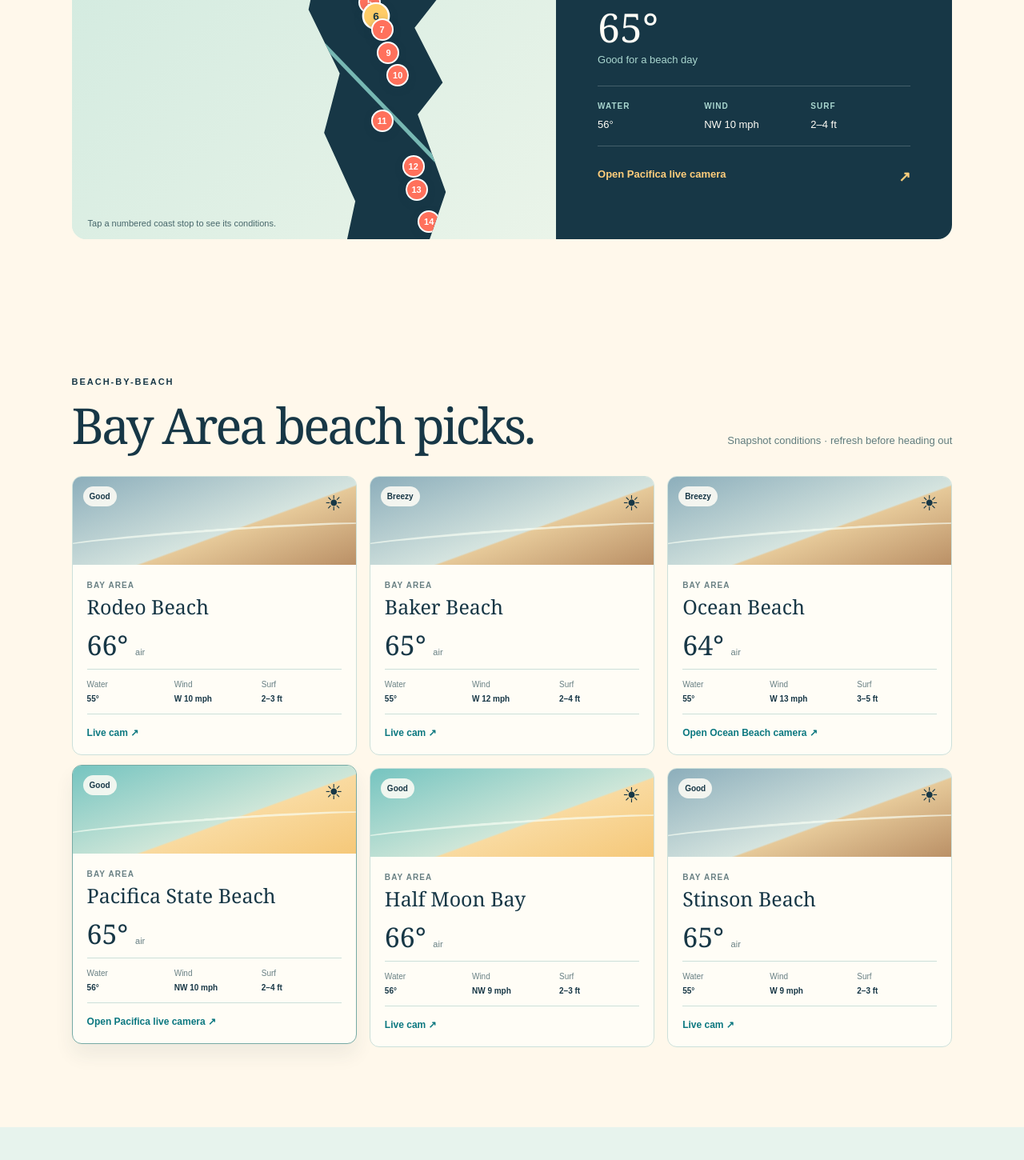
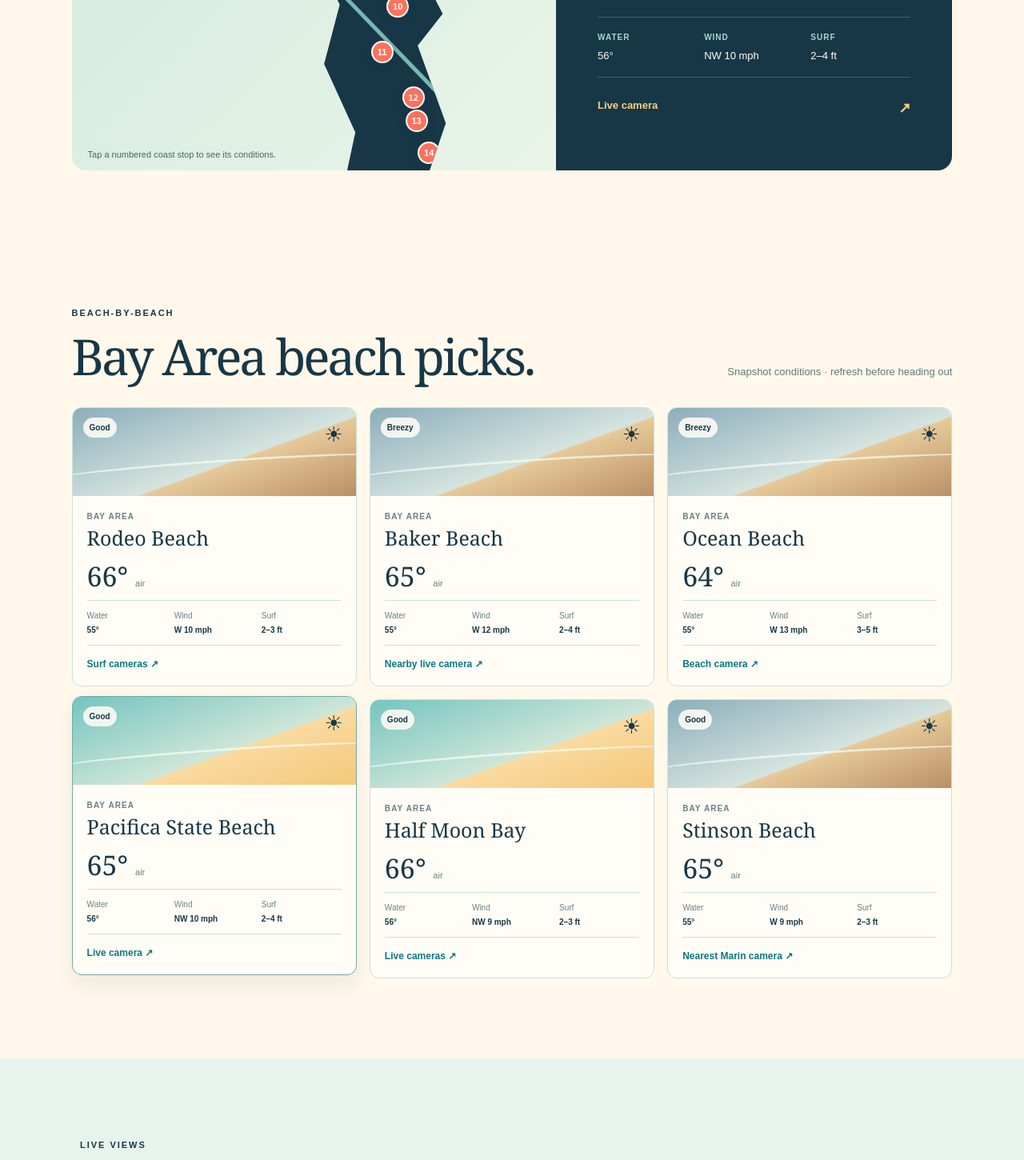
Before and after one commit to ajaynair85/coastline-weather, a Next.js app: page / in a window 1280 px wide. Shown: the part 1330-2780 px from the top of the page at 80% size. Built offline with nearby package versions, Linux system fonts and the light colour scheme.

Commit message:
Add verified Bay Area cameras and move ZIP search

```diff
--- a/app/page.tsx
+++ b/app/page.tsx
@@ -19,12 +19,12 @@ type Beach = {
 const beaches: Beach[] = [
   { name: "Crescent City", region: "North Coast", zip: "95531", temp: 61, water: 54, wind: "NW 9 mph", surf: "3–4 ft", status: "Breezy", cam: "https://www.coastal.ca.gov/publiced/fun/webcams.html", accent: "north" },
   { name: "Point Reyes", region: "North Coast", zip: "94956", temp: 64, water: 55, wind: "W 7 mph", surf: "2–3 ft", status: "Good", cam: "https://www.coastal.ca.gov/publiced/fun/webcams.html", accent: "north" },
-  { name: "Rodeo Beach", region: "Bay Area", zip: "94941", temp: 66, water: 55, wind: "W 10 mph", surf: "2–3 ft", status: "Good", cam: "https://www.coastal.ca.gov/publiced/fun/webcams.html", accent: "north" },
-  { name: "Baker Beach", region: "Bay Area", zip: "94121", temp: 65, water: 55, wind: "W 12 mph", surf: "2–4 ft", status: "Breezy", cam: "https://www.coastal.ca.gov/publiced/fun/webcams.html", accent: "north" },
-  { name: "Ocean Beach", region: "Bay Area", zip: "94132", temp: 64, water: 55, wind: "W 13 mph", surf: "3–5 ft", status: "Breezy", cam: "https://www.oceanbeach.org/webcam.html", camLabel: "Open Ocean Beach camera", accent: "north" },
-  { name: "Pacifica State Beach", region: "Bay Area", zip: "94044", temp: 65, water: 56, wind: "NW 10 mph", surf: "2–4 ft", status: "Good", cam: "https://www.geowebcams.com/en/webcam/pacifica-state-beach-and-mori-point", camLabel: "Open Pacifica live camera", accent: "central" },
-  { name: "Half Moon Bay", region: "Bay Area", zip: "94019", temp: 66, water: 56, wind: "NW 9 mph", surf: "2–3 ft", status: "Good", cam: "https://www.coastal.ca.gov/publiced/fun/webcams.html", accent: "central" },
-  { name: "Stinson Beach", region: "Bay Area", zip: "94970", temp: 65, water: 55, wind: "W 9 mph", surf: "2–3 ft", status: "Good", cam: "https://www.coastal.ca.gov/publiced/fun/webcams.html", accent: "north" },
+  { name: "Rodeo Beach", region: "Bay Area", zip: "94941", temp: 66, water: 55, wind: "W 10 mph", surf: "2–3 ft", status: "Good", cam: "https://www.surf-forecast.com/breaks/Fort-Cronkite-Rodeo-Beach/webcams/latest", camLabel: "Surf cameras", accent: "north" },
+  { name: "Baker Beach", region: "Bay Area", zip: "94121", temp: 65, water: 55, wind: "W 12 mph", surf: "2–4 ft", status: "Breezy", cam: "https://www.cruisingearth.com/port-webcams/united-states/san-francisco-california2/", camLabel: "Nearby live camera", accent: "north" },
+  { name: "Ocean Beach", region: "Bay Area", zip: "94132", temp: 64, water: 55, wind: "W 13 mph", surf: "3–5 ft", status: "Breezy", cam: "https://www.oceanbeach.org/webcam.html", camLabel: "Beach camera", accent: "north" },
+  { name: "Pacifica State Beach", region: "Bay Area", zip: "94044", temp: 65, water: 56, wind: "NW 10 mph", surf: "2–4 ft", status: "Good", cam: "https://www.geowebcams.com/en/webcam/pacifica-state-beach-and-mori-point", camLabel: "Live camera", accent: "central" },
+  { name: "Half Moon Bay", region: "Bay Area", zip: "94019", temp: 66, water: 56, wind: "NW 9 mph", surf: "2–3 ft", status: "Good", cam: "https://samschowderhouse.com/samcams/", camLabel: "Live cameras", accent: "central" },
+  { name: "Stinson Beach", region: "Bay Area", zip: "94970", temp: 65, water: 55, wind: "W 9 mph", surf: "2–3 ft", status: "Good", cam: "https://www.nps.gov/media/webcam/view.htm?id=5A967BB2-CB78-43A7-1C861C4554D5D50D", camLabel: "Nearest Marin camera", accent: "north" },
   { name: "Santa Cruz", region: "Central Coast", zip: "95060", temp: 68, water: 58, wind: "NW 6 mph", surf: "2–3 ft", status: "Great", cam: "https://www.coastal.ca.gov/publiced/fun/webcams.html", accent: "central" },
   { name: "Monterey Bay", region: "Central Coast", zip: "93940", temp: 66, water: 57, wind: "W 8 mph", surf: "2 ft", status: "Good", cam: "https://www.montereybayaquarium.org/cams-videos/live-cams/monterey-bay-cam", accent: "central" },
   { name: "Pismo Beach", region: "Central Coast", zip: "93449", temp: 71, water: 60, wind: "NW 10 mph", surf: "2–3 ft", status: "Great", cam: "https://www.coastal.ca.gov/publiced/fun/webcams.html", accent: "central" },
@@ -71,8 +71,6 @@ export default function Home() {
         <nav className="nav"><a className="brand" href="#top">COASTLINE<span>°</span></a><div><a href="#conditions">Conditions</a><a href="#cameras">Live cams</a></div></nav>
         <div className="hero-grid" id="top">
           <div className="hero-copy"><p className="eyebrow">California beach weather</p><h1>The coast,<br /><em>at a glance for Meagan.</em></h1><p className="lede">Plan a salt-air day with beach-by-beach temperatures, wind, surf and public live cameras along California&apos;s 840-mile shore.</p>
-            <form className="zip-search" onSubmit={searchZip}><label htmlFor="zip">Find your nearest coast</label><div><input id="zip" value={zip} onChange={(event) => setZip(event.target.value.replace(/\D/g, "").slice(0, 5))} placeholder="Try a Bay Area ZIP" inputMode="numeric" /><button type="submit">Search</button></div></form>
-            <p className="search-note" role="status">{message}</p>
           </div>
           <aside className="today-card"><p>Today on the coast</p><div className="sun">☀</div><strong>72°</strong><span>Clear & coastal</span><dl><div><dt>Best beach window</dt><dd>10 AM – 3 PM</dd></div><div><dt>Pacific breeze</dt><dd>6–10 mph</dd></div></dl></aside>
         </div>
@@ -88,7 +86,8 @@ export default function Home() {
 
       <section className="conditions" id="beach-list"><div className="section-head"><div><p className="eyebrow">Beach-by-beach</p><h2>{region === "Bay Area" ? "Bay Area beach picks." : "Where to head next."}</h2></div><p className="quiet">Snapshot conditions · refresh before heading out</p></div><div className="beach-grid">{visible.map((beach) => <article className={`beach-card ${activeBeach === beach.name ? "chosen" : ""}`} key={beach.name} onClick={() => setActiveBeach(beach.name)}><div className={`card-sky ${beach.accent}`}><span>{beach.status}</span><i>☀</i></div><div className="card-body"><p>{beach.region}</p><h3>{beach.name}</h3><div className="card-temp">{beach.temp}° <span>air</span></div><div className="mini-metrics"><span>Water <b>{beach.water}°</b></span><span>Wind <b>{beach.wind}</b></span><span>Surf <b>{beach.surf}</b></span></div><a href={beach.cam} target="_blank" rel="noreferrer" onClick={(event) => event.stopPropagation()}>{beach.camLabel ?? "Live cam"} ↗</a></div></article>)}</div></section>
 
-      <section className="cams" id="cameras"><div><p className="eyebrow">Live views</p><h2>See the ocean before you go.</h2><p>Camera operators control availability. Pacifica is a live stream; Ocean Beach updates as a refreshable camera image.</p></div><div className="cam-list"><a href="https://www.geowebcams.com/en/webcam/pacifica-state-beach-and-mori-point" target="_blank" rel="noreferrer"><span className="cam-dot" />Pacifica State Beach <b>Live camera ↗</b></a><a href="https://www.oceanbeach.org/webcam.html" target="_blank" rel="noreferrer"><span className="cam-dot" />Ocean Beach <b>View camera ↗</b></a><a href="https://www.montereybayaquarium.org/cams-videos/live-cams/monterey-bay-cam" target="_blank" rel="noreferrer"><span className="cam-dot" />Monterey Bay <b>Open cam ↗</b></a><a href="https://www.coastal.ca.gov/publiced/fun/webcams.html" target="_blank" rel="noreferrer"><span className="cam-dot" />Statewide camera guide <b>Browse ↗</b></a></div></section>
+      <section className="cams" id="cameras"><div><p className="eyebrow">Live views</p><h2>See the Bay Area coast before you go.</h2><p>Every Bay Area beach has a working camera link. Where no dependable beach-specific feed exists, the link is clearly labeled as a nearby coastal camera.</p></div><div className="cam-list">{bayAreaBeaches.map((beach) => <a href={beach.cam} key={beach.name} target="_blank" rel="noreferrer"><span className="cam-dot" />{beach.name}<b>{beach.camLabel ?? "Open camera"} ↗</b></a>)}</div></section>
+      <section className="bottom-search"><div><p className="eyebrow">Bay Area beach finder</p><h2>Find your nearest coast.</h2></div><div><form className="zip-search" onSubmit={searchZip}><label htmlFor="zip">Enter a ZIP code</label><div><input id="zip" value={zip} onChange={(event) => setZip(event.target.value.replace(/\D/g, "").slice(0, 5))} placeholder="Try a Bay Area ZIP" inputMode="numeric" /><button type="submit">Search</button></div></form><p className="search-note" role="status">{message}</p></div></section>
       <footer><a className="brand" href="#top">COASTLINE<span>°</span></a><p>For beach planning, not marine safety. Check local alerts before entering the water.</p></footer>
     </main>
   );
```
Also changed, not shown: app/globals.css.
